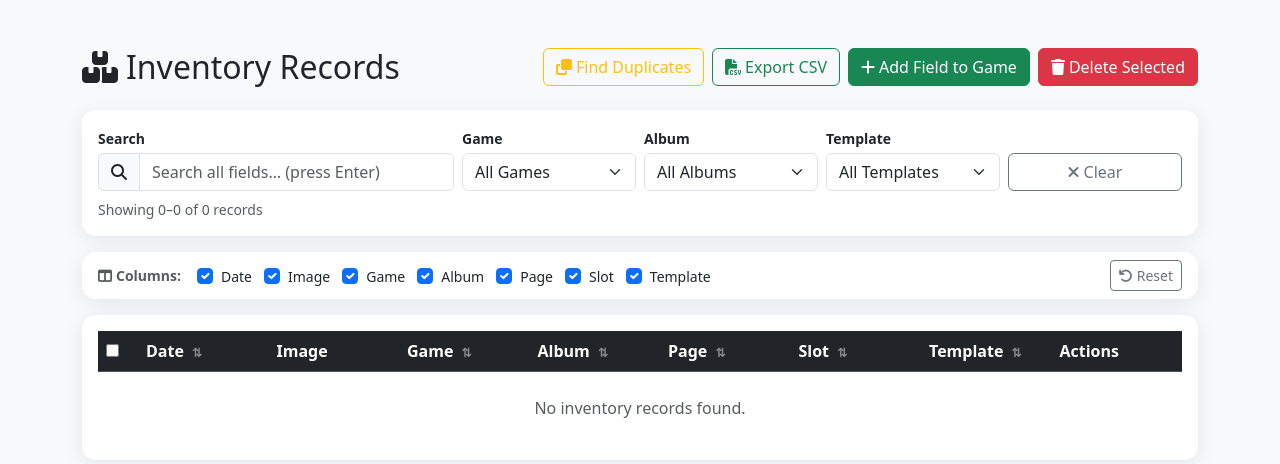
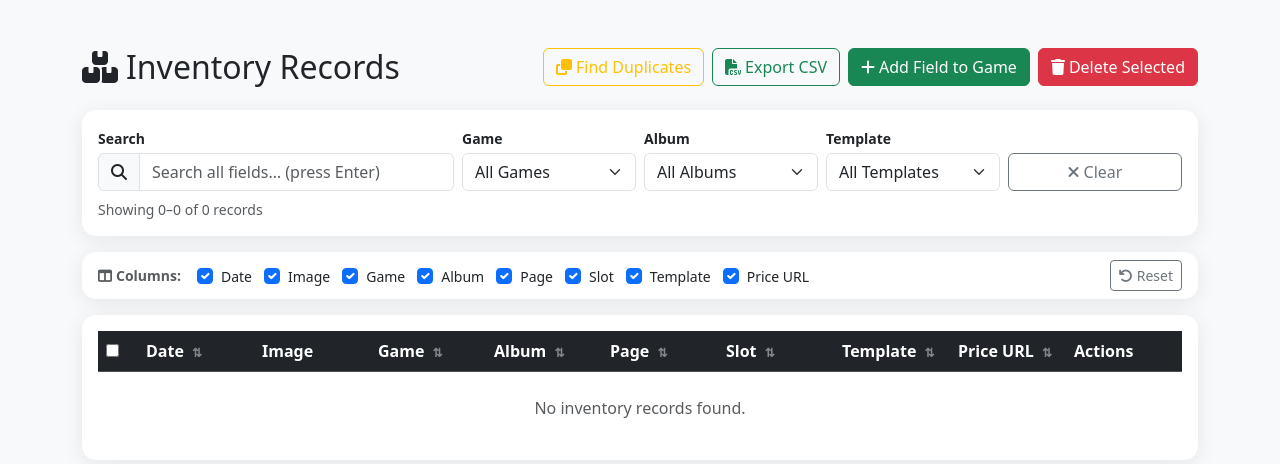
Before and after one commit to cjcalkins/CardCollectorsInventoryManagement, a Flask app: page /inventory in a window 1280 px wide. Shown: the part 56-520 px from the top of the page. Run offline with Flask 3, Linux system fonts and the light colour scheme; data that the repository does not hold is empty; some libraries are stand-ins or nearby versions.

Commit message:
export of csv and option to output URL for price

```diff
--- a/app.py
+++ b/app.py
@@ -742,12 +742,13 @@ def inventory_export_csv():
     # Determine which columns to export
     # Static column key → (header label, value extractor)
     STATIC_COL_MAP = {
-        "date":     ("Date",     lambda r: r.scan_date.strftime("%Y-%m-%d %H:%M") if r.scan_date else ""),
-        "game":     ("Game",     lambda r: str((r.extracted_data or {}).get("game", ""))),
-        "album":    ("Album",    lambda r: str((r.extracted_data or {}).get("album", ""))),
-        "page":     ("Page",     lambda r: str((r.extracted_data or {}).get("page", ""))),
-        "slot":     ("Slot",     lambda r: str((r.extracted_data or {}).get("slot", ""))),
-        "template": ("Template", lambda r: str(r.template_used or "")),
+        "date":     ("Date",      lambda r: r.scan_date.strftime("%Y-%m-%d %H:%M") if r.scan_date else ""),
+        "game":     ("Game",      lambda r: str((r.extracted_data or {}).get("game", ""))),
+        "album":    ("Album",     lambda r: str((r.extracted_data or {}).get("album", ""))),
+        "page":     ("Page",      lambda r: str((r.extracted_data or {}).get("page", ""))),
+        "slot":     ("Slot",      lambda r: str((r.extracted_data or {}).get("slot", ""))),
+        "template": ("Template",  lambda r: str(r.template_used or "")),
+        "tcg_url":  ("Price URL", lambda r: str(((r.extracted_data or {}).get("tcgplayer") or {}).get("url", ""))),
     }
 
     # Parse the requested columns; fall back to all non-image/action static cols + all entry fields
--- a/templates/inventory.html
+++ b/templates/inventory.html
@@ -246,6 +246,7 @@
                                 <th data-col="page" class="sortable" data-sort-type="num">Page <span class="sort-icon">⇅</span></th>
                                 <th data-col="slot" class="sortable" data-sort-type="num">Slot <span class="sort-icon">⇅</span></th>
                                 <th data-col="template" class="sortable" data-sort-type="text">Template <span class="sort-icon">⇅</span></th>
+                                <th data-col="tcg_url" class="sortable" data-sort-type="text">Price URL <span class="sort-icon">⇅</span></th>
                                 {% for field in entry_fields %}
                                 <th data-col="entry_{{ field | e }}" data-entry-field="{{ field | e }}" class="sortable" data-sort-type="text">{{ field | replace('_', ' ') | title }} <span class="sort-icon">⇅</span></th>
                                 {% endfor %}
@@ -276,6 +277,13 @@
                                 <td>{{ record.extracted_data.get('slot', '') }}</td>
                                 <td>
                                     <span class="badge bg-secondary">{{ record.template_used }}</span>
+                                </td>
+                                <td data-col-static="tcg_url">
+                                    {% if record.extracted_data.get('tcgplayer', {}).get('url') %}
+                                    <span class="badge bg-success">True</span>
+                                    {% else %}
+                                    <span class="badge bg-secondary text-white" style="opacity:0.5;">False</span>
+                                    {% endif %}
                                 </td>
                                 {% for field in entry_fields %}
                                 <td data-entry-field="{{ field | e }}">{{ record.extracted_data.get(field, '') | e }}</td>
@@ -594,7 +602,7 @@
 
         // Storage key bumped to v3 to drop old hidden-col state
         // that referenced the removed matched_product column.
-        const COL_STORAGE_KEY  = 'inventory_hidden_cols_v3';
+        const COL_STORAGE_KEY  = 'inventory_hidden_cols_v4';
         const COL_WIDTHS_KEY   = 'inventory_col_widths_v1';
 
         // Entry fields discovered server-side and injected as JSON.
@@ -610,6 +618,7 @@
             { key: 'page',            label: 'Page' },
             { key: 'slot',            label: 'Slot' },
             { key: 'template',        label: 'Template' },
+            { key: 'tcg_url',         label: 'Price URL' },
         ];
 
         // OCR metadata suffixes that must never appear as column chooser options.
@@ -647,6 +656,7 @@
         const STATIC_COL_INDEX = {
             select: 0, date: 1, image: 2, game: 3,
             album: 4, page: 5, slot: 6, template: 7,
+            // tcg_url is at index 8; looked up by data-col-static attribute
             // actions column is always last; excluded from toggles
         };
 
@@ -671,6 +681,16 @@
                 allRows.forEach(row => {
                     const cell = row.cells[idx];
                     if (cell) cell.style.display = hide ? 'none' : '';
+                });
+            }
+
+            // Apply visibility for tcg_url column (by data-col / data-col-static attribute)
+            {
+                const hide = hiddenSet.has('tcg_url');
+                const th = table.querySelector('thead th[data-col="tcg_url"]');
+                if (th) th.style.display = hide ? 'none' : '';
+                table.querySelectorAll('tbody td[data-col-static="tcg_url"]').forEach(td => {
+                    td.style.display = hide ? 'none' : '';
                 });
             }
 
@@ -739,6 +759,12 @@
         let sortState = { col: null, dir: 'asc' };
 
         function getCellValue(row, colKey) {
+            // tcg_url: read from the data-col-static td, return "True"/"False" for sorting
+            if (colKey === 'tcg_url') {
+                const td = row.querySelector('td[data-col-static="tcg_url"]');
+                if (!td) return 'False';
+                return td.querySelector('.badge.bg-success') ? 'True' : 'False';
+            }
             // Dynamic entry columns: look up <td data-entry-field="fieldKey">
             if (colKey.startsWith('entry_')) {
                 const fieldKey = colKey.slice('entry_'.length);
```
